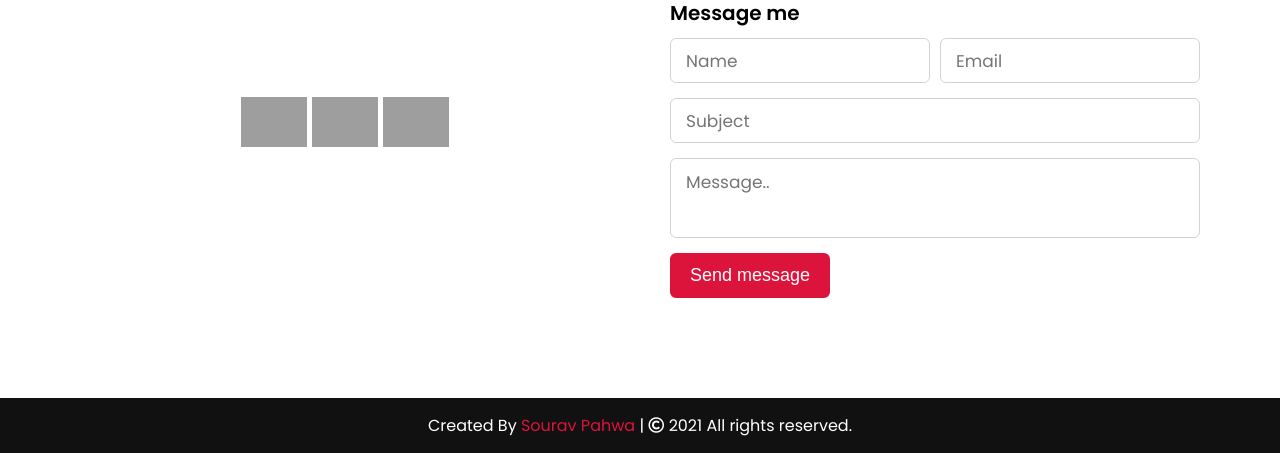
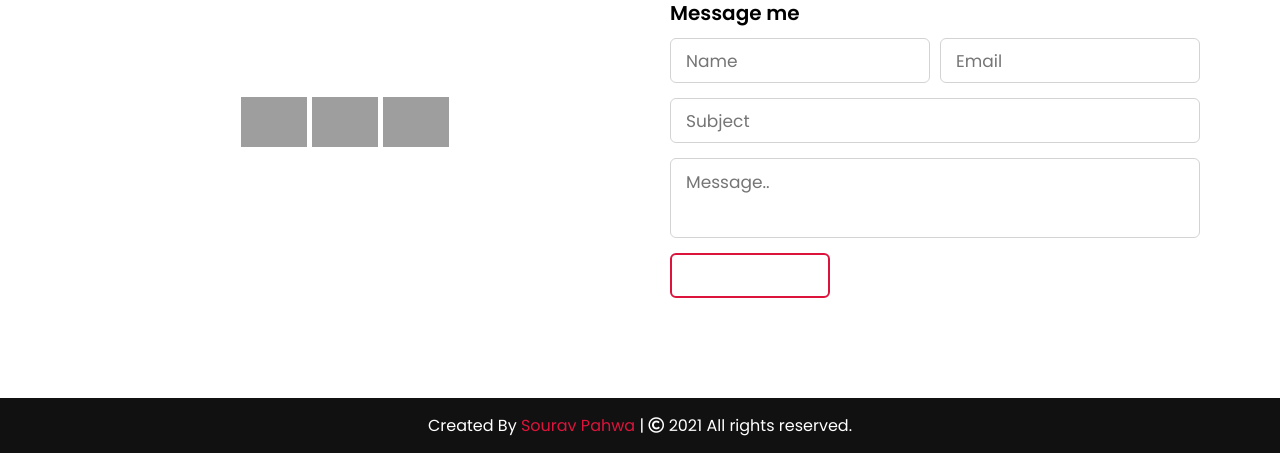
Before and after one commit to Sourav61/Portfolio, a PHP site: page / in a window 1280 px wide, with the pointer over the restyled element. Shown: the part 3984-4437 px from the top of the page. Run offline with PHP 8.4, Linux system fonts and the light colour scheme; grey boxes are pictures that could not be loaded.

Commit message:
Partially fixed hover problem on send message button

```diff
--- a/style.css
+++ b/style.css
@@ -628,6 +628,11 @@
   transition: all 0.3s ease;
 }
 
+.right form .button-area button:hover {
+  color: crimson;
+  background: none;
+}
+
 .right form .button-area button a:hover {
   color: crimson;
   background: none;
```
